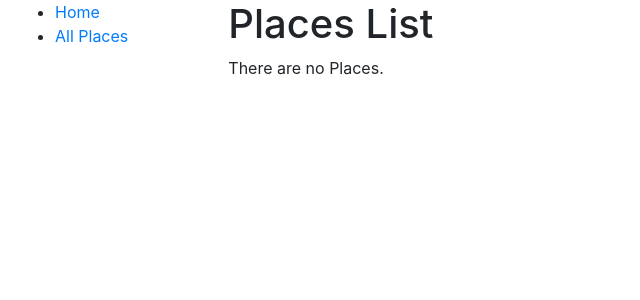
After one commit to Nikki1970/placesproject, a Django app: page /placesapp/listofplaces/ in a window 1280 px wide. The commit adds this page. Shown: the top 300 px of the page, without its empty margins (0-640 px from the left). Run offline with Django 3.2, Linux system fonts and the light colour scheme; data that the repository does not hold is empty.

Commit message:
Create places in list view

```diff
--- a/placesapp/templates/base_generic.html
+++ b/placesapp/templates/base_generic.html
@@ -16,7 +16,7 @@
       {% block sidebar %}
         <ul class="sidebar-nav">
           <li><a href="{% url 'index' %}">Home</a></li>
-          <li><a href="">All Places</a></li>
+          <li><a href="{% url 'list-of-places'%}">All Places</a></li>
         </ul>
      {% endblock %}
       </div>
--- /dev/null
+++ b/placesapp/templates/placesapp/place_list.html
@@ -0,0 +1,16 @@
+{% extends "base_generic.html" %}
+
+{% block content %}
+  <h1>Places List</h1>
+  {% if place_list %}
+  <ul>
+    {% for place in place_list %}
+      <li>
+        <a href="{{ place.get_absolute_url }}">{{ place.title }}</a> ({{place.city}})
+      </li>
+    {% endfor %}
+  </ul>
+  {% else %}
+    <p>There are no Places.</p>
+  {% endif %}
+{% endblock %}
--- a/placesapp/urls.py
+++ b/placesapp/urls.py
@@ -3,4 +3,5 @@ from . import views
 
 urlpatterns = [
     path('', views.index, name='index'),
+    path('listofplaces/',views.PlacesListView.as_view(),name="list-of-places"),
 ]
--- a/placesapp/views.py
+++ b/placesapp/views.py
@@ -1,8 +1,11 @@
 from django.shortcuts import render
 from placesapp.models import Place
-
+from django.views import generic
 # Create your views here.
 def index(request):
     num = Place.objects.all().count()
     context = {'num': num}
     return render(request, 'index.html', context=context)
+
+class PlacesListView(generic.ListView):
+    model = Place
```
Also changed, not shown: placesapp/migrations/0004_auto_20210409_1910.py (added).
